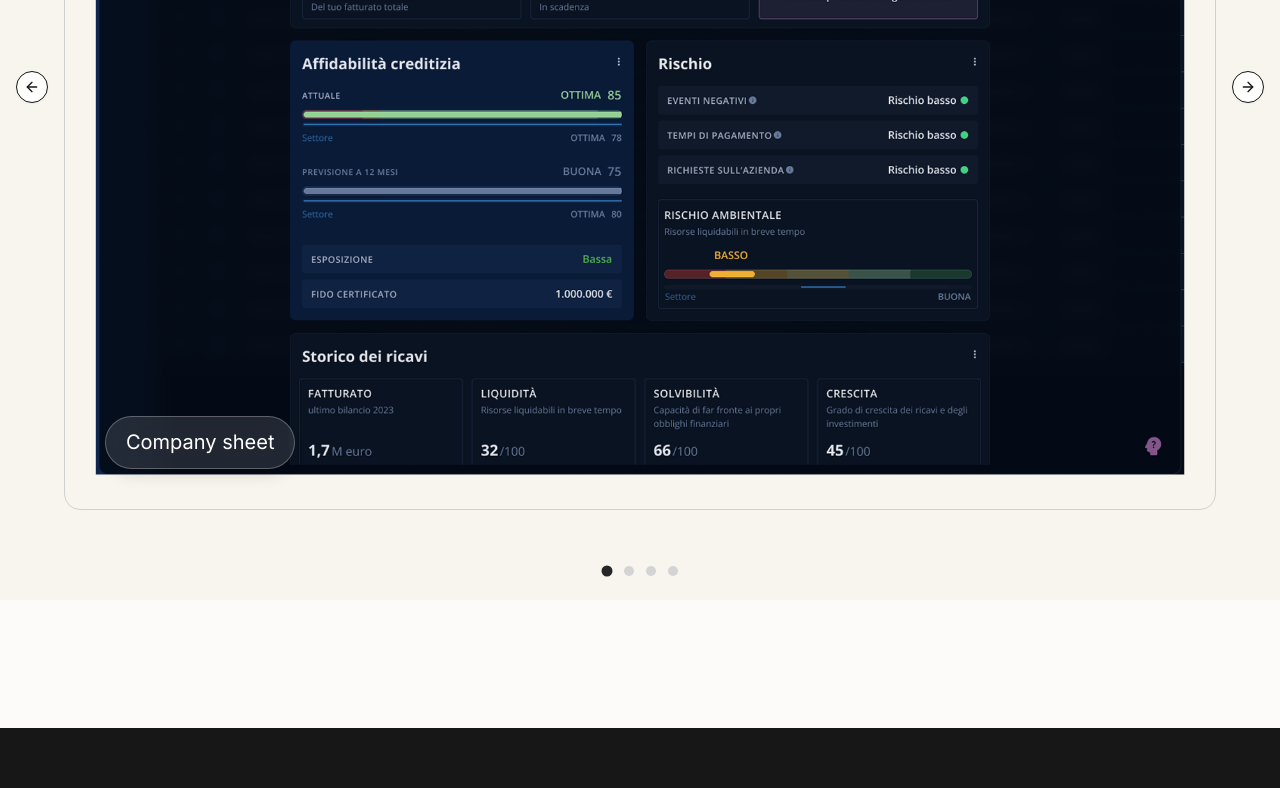
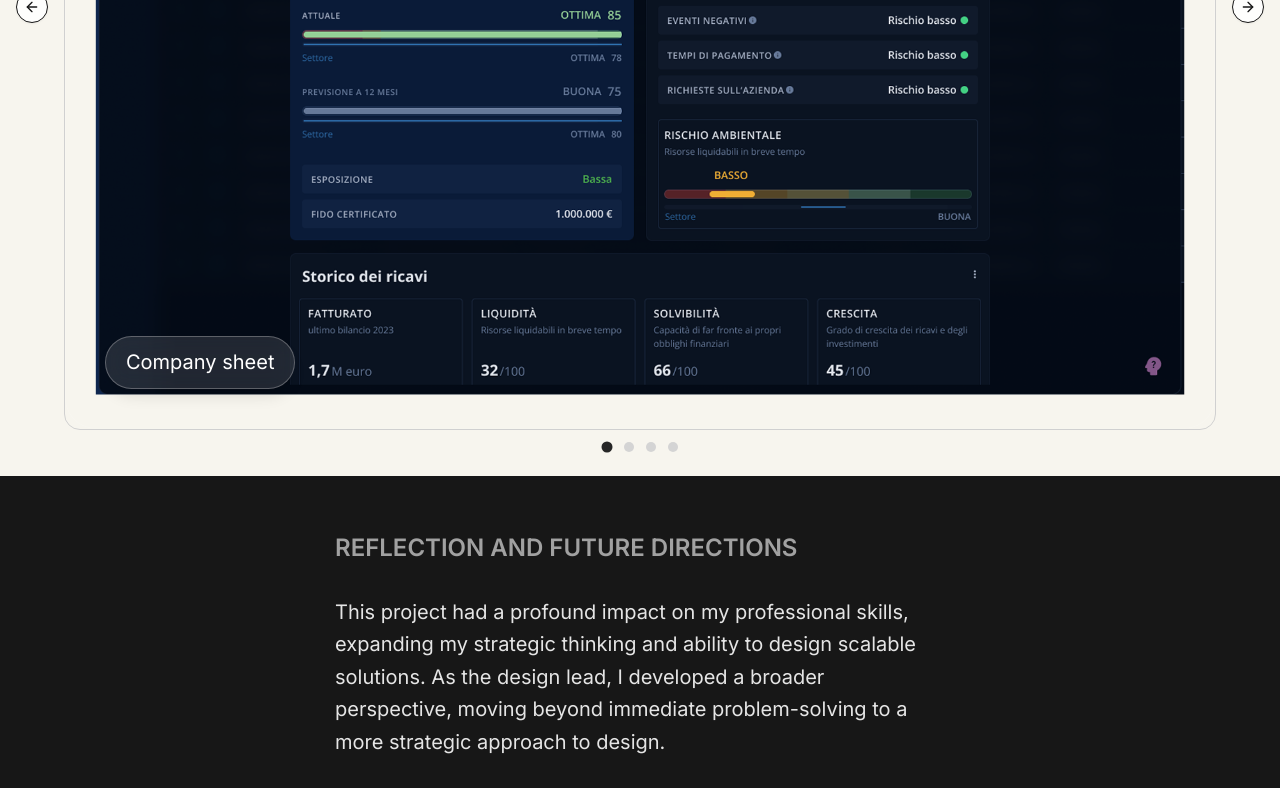
Before and after one commit to leonardodemurtas/portfolio-next, a Next.js app: page /featured/design-system in a window 1280 px wide. Shown: the part 7201-7989 px from the top of the page. Built offline with nearby package versions, Linux system fonts and the light colour scheme.

Commit message:
Update styles in ProjectTemplatesCarousel and Design System page for improved layout and spacing

```diff
--- a/app/components/ui/ProjectTemplatesCarousel.tsx
+++ b/app/components/ui/ProjectTemplatesCarousel.tsx
@@ -75,7 +75,7 @@ export function ProjectTemplatesCarousel({ slides }: ProjectTemplatesCarouselPro
             </div>
 
             {/* Dots Indicators */}
-            <div className="flex justify-center gap-3 py-6 mt-8">
+            <div className="flex justify-center gap-3 pb-6 pt-3 mt-0">
                 {slides.map((_, index) => (
                     <button
                         key={index}
--- a/app/featured/design-system/page.tsx
+++ b/app/featured/design-system/page.tsx
@@ -139,7 +139,7 @@ export default function DesignSystemPage() {
 
 
             {/* 3. Shaping the system - Light Theme */}
-            <section className="bg-[#fcfbf9] text-neutral-900 md:py-32 px-0 gap-0">
+            <section className="bg-[#fcfbf9] text-neutral-900 md:pt-32 px-0 gap-0">
                 <div className="w-full flex flex-col justify-start items-center gap-0">
                     {/* Header */}
                     <div className="w-full mx-auto md-0 flex flex-col w-full justify-start  items-center pt-0">
@@ -358,9 +358,9 @@ export default function DesignSystemPage() {
 
                     {/* Templates */}
                     <div className="w-full flex flex-col items-center justify-center bg-[#F7F5EE] py-20 pt-32 pb-0">
-                        <div className="max-w-2xl w-full md:px-12 mb-12">
+                        <div className="max-w-2xl w-full md:px-12 mb-12 h-fit">
                             <h3 className="text-3xl font-medium mb-12 text-[#1e1b4b]">Templates that get the work done</h3>
-                            <p className="text-g text-neutral-900 mb-32">
+                            <p className="text-g text-neutral-900 mb-12">
                                 Templates serve as specialized layouts for different user tasks. They include various formats such as the archive template for presenting multiple content types and the entity layout for detailed presentations of single items. These templates standardize the presentation of information, ensuring clarity and consistency across different products and scenarios.
                             </p>
                         </div>
```
